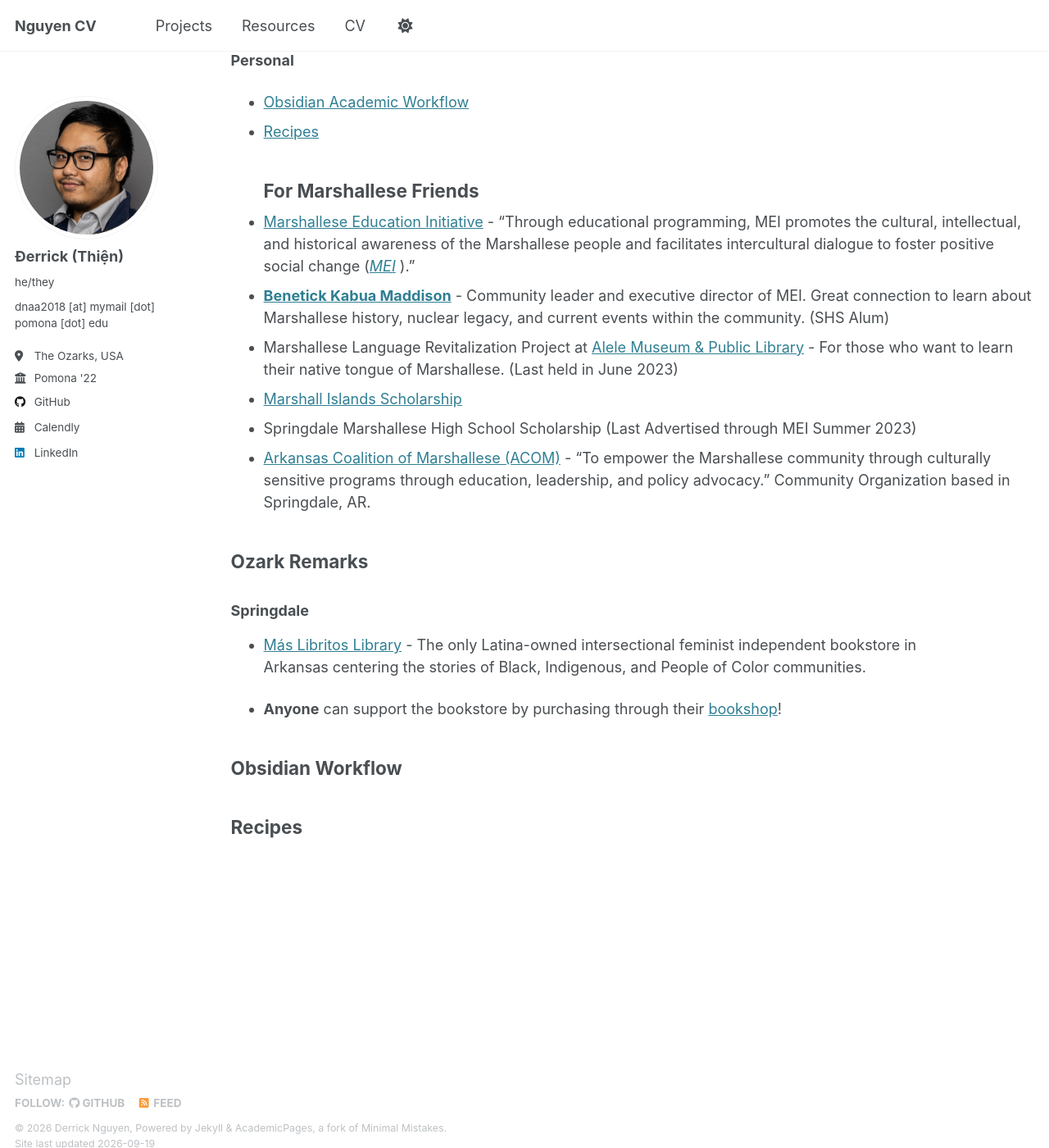
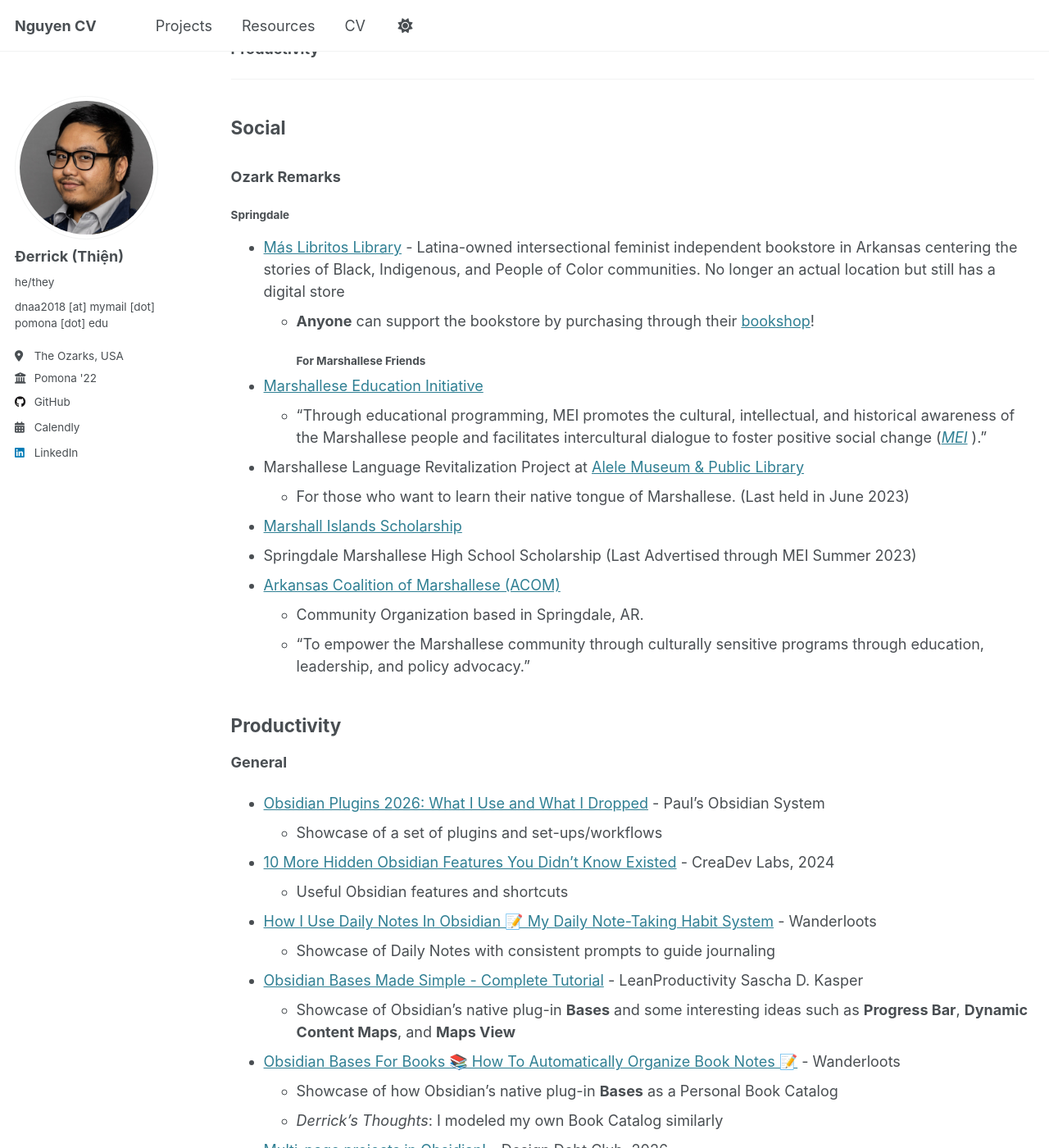
Before and after one commit to thienderrick/thienderrick.github.io, a Jekyll site: the page built from _pages/resources.md, in a window 1280 px wide and 1400 px high, scrolled down 274 px. Shown: the whole window at 82% size. Built offline with Jekyll 4.4.1, drawn with Linux system fonts in a browser that asks for light colours; some of the changed text lies outside the part shown.

Commit message:
Revise resources page layout and content
Updated the structure and content of the resources page, including new sections for Social, Productivity, and Frameworks. Enhanced links and descriptions for better clarity and organization.

```diff
--- a/_pages/resources.md
+++ b/_pages/resources.md
@@ -10,31 +10,83 @@
 
 {% include base_path %}
 
-### Table of Contents
+###### Table of Contents
+**Social**
+- [Ozark Remarks](#ozark-remarks)
+	- [Marshallese (NWA)](#for-mashallese-friends)
 
-**Social**
-- [Marshallese (NWA)](#for-mashallese-friends)
-- [Ozark Remarks](#ozark-remarks)
+**Productivity**
 
-**Personal**
-- [Obsidian Academic Workflow](#obsidian-workflow)
-- [Recipes](#recipes)
-## For Marshallese Friends
+---
 
-- [Marshallese Education Initiative](http://mei.ngo/) - "Through educational programming, MEI promotes the cultural, intellectual, and historical awareness of the Marshallese people and facilitates intercultural dialogue to foster positive social change ([_MEI_](https://www.mei.ngo/) )."
-- [**Benetick Kabua Maddison**](https://www.facebook.com/benetickmaddison?__cft__[0]=AZUa5jH_4_8jBrQGUsRl0nsb4EyaHaOfjSEnbxFdLTebOnfX1sCQQ2SXDnTfPkvcSwPUbUND3FA5qPndxdUGvG4KXH0JMCcqq_YUnfC5zBM6v8CSFJXlPnkBqc4WOHriW-ZdJrc5leZ1N3UCurmfq9P-d1ZR1BgvdvSP7-ziGHzQWYxLhFvGp08o5sVMCnhXKt0&__tn__=-UC%2CP-y-R) - Community leader and executive director of MEI. Great connection to learn about Marshallese history, nuclear legacy, and current events within the community. (SHS Alum)
-- Marshallese Language Revitalization Project at [Alele Museum & Public Library](https://www.facebook.com/alelemuseum) - For those who want to learn their native tongue of Marshallese. (Last held in June 2023)
+## Social
+
+### Ozark Remarks
+#### Springdale
+- [Más Libritos Library](https://mas-libritos-bookstore.square.site/) -  Latina-owned intersectional feminist independent bookstore in Arkansas centering the stories of Black, Indigenous, and People of Color communities. No longer an actual location but still has a digital store
+	- **Anyone** can support the bookstore by purchasing through their [bookshop](https://bookshop.org/shop/maslibritosbookstore)!
+#### For Marshallese Friends
+- [Marshallese Education Initiative](http://mei.ngo/)
+	- "Through educational programming, MEI promotes the cultural, intellectual, and historical awareness of the Marshallese people and facilitates intercultural dialogue to foster positive social change ([_MEI_](https://www.mei.ngo/) )."
+- Marshallese Language Revitalization Project at [Alele Museum & Public Library](https://www.facebook.com/alelemuseum)
+	- For those who want to learn their native tongue of Marshallese. (Last held in June 2023)
 - [Marshall Islands Scholarship](https://www.facebook.com/RMISGLB)
 - Springdale Marshallese High School Scholarship (Last Advertised through MEI Summer 2023)
-- [Arkansas Coalition of Marshallese (ACOM)](https://www.facebook.com/ArkanasasCoalitionofMarshallese) - "To empower the Marshallese community through culturally sensitive programs through education, leadership, and policy advocacy." Community Organization based in Springdale, AR.
+- [Arkansas Coalition of Marshallese (ACOM)](https://www.facebook.com/ArkanasasCoalitionofMarshallese)
+	- Community Organization based in Springdale, AR.
+	- "To empower the Marshallese community through culturally sensitive programs through education, leadership, and policy advocacy."
 
+## Productivity
+**General**
+- [Obsidian Plugins 2026: What I Use and What I Dropped](https://www.youtube.com/watch?v=R_TXFr-8wd4&t=1615s) - Paul's Obsidian System
+	- Showcase of a set of plugins and set-ups/workflows
+- [10 More Hidden Obsidian Features You Didn't Know Existed](https://www.youtube.com/watch?v=eLUpVJXlGS8) - CreaDev Labs, 2024
+	- Useful Obsidian features and shortcuts
+- [How I Use Daily Notes In Obsidian 📝 My Daily Note-Taking Habit System](https://www.youtube.com/watch?v=yk6gdBUaLbw&t=2316s) - Wanderloots
+	- Showcase of Daily Notes with consistent prompts to guide journaling
+- [Obsidian Bases Made Simple - Complete Tutorial](https://www.youtube.com/watch?v=34NAe62IH-M) - LeanProductivity Sascha D. Kasper
+	- Showcase of Obsidian's native plug-in **Bases** and some interesting ideas such as **Progress Bar**, **Dynamic Content Maps**, and **Maps View**
+- [Obsidian Bases For Books 📚 How To Automatically Organize Book Notes 📝](https://www.youtube.com/watch?v=Ww3uJCsFuSs) - Wanderloots
+	- Showcase of how Obsidian's native plug-in **Bases** as a Personal Book Catalog
+	- *Derrick's Thoughts*: I modeled my own Book Catalog similarly
+- [Multi-page projects in Obsidian!](https://www.youtube.com/watch?v=na0eSecbRUI) - Design Debt Club, 2026
+	- Showcase of **Project Browser** Obsidian plug-in this creator made
+	- *Derrick's Thoughts*: I actually use this plugin to organize my folders a bit visually so this plugin can have other use cases. This is also an interesting framework to think about file navigation
+- [I Stopped Writing in Paragraphs in Obsidian](https://www.youtube.com/watch?v=GqBIt3u26do)- Santi Younger, 2026
+	- Showcase of a plug-in this creator made
+	- *Derrick's Thoughts*: While I personally do not use this plugin, it does provide an interesting idea and framework to approach to note taking which others might find value in
 
-## Ozark Remarks
-### Springdale
-- [Más Libritos Library](https://mas-libritos-bookstore.square.site/) - The only Latina-owned intersectional feminist independent bookstore in Arkansas centering the stories of Black, Indigenous, and People of Color communities.
+**Frameworks / Note-taking Methods**
+- [Revolutionise Your Productivity: The best way to implement a modern-day Zettelkasten method???](https://www.youtube.com/watch?v=-RzLIfOQhsM) - Construct by Dee, 2023
+	- **LOGREDIS Zettelkasten**
+- [How I Use Daily Notes In Obsidian 📝 My Daily Note-Taking Habit System](https://www.youtube.com/watch?v=yk6gdBUaLbw) - Wanderloots, 2025
+	- **Molecular Zettelkasten**
 
-- **Anyone** can support the bookstore by purchasing through their [bookshop](https://bookshop.org/shop/maslibritosbookstore)!
+**AI Integraton**
+- [Obsidian . n 24 Minutes](https://www.youtube.com/watch?v=4Hvkv_I8QDE) - Tina Huang
+	- Showcase of multiple layers of **AI Integration**
+	- *Derrick's Thoughts*: I do encourage people to do some of the cognitive work ourselves otherwise the cognitive substitution will weaken core cognitive abilities
 
-## Obsidian Workflow
+**Writing**
+- [An AMAZING Fiction Planning Plugin | StoryLine for Obsidian](https://www.youtube.com/watch?v=zezZF8L9cfI) - The Self Discovery Channel
+	- **StoryLine Writing Plugin** Vault Showcase
+- [Obsidian Writers: Build Your Novel Structure Instantly](https://www.youtube.com/watch?v=0vkLaI_LewM) - Radial Timeline
+	- Story Writing **Radial** Framework Vault Showcase
+- [Vibe Coding 2.0: I Wrote, Voiced, and Published a Full Novel in 60 Days](https://www.youtube.com/watch?v=AzXP6SpD1XU) - Zsolt's Visual Personal Knowledge Management
+	- Showcase of a really automated writing system/workflow
+	- *Derrick's Thoughts*: I am not a big fan
 
-## Recipes
+**Academia**
+- [how i used obsidian to write my first-class dissertation ⭐](https://www.youtube.com/watch?v=gqKE2dq1bcs) - isabelthearcher, 2026
+	- Showcase of using Obsidian for an Academic Thesis Manuscript
+- [Obsidian Note-Taking System for Academics & Students - Full Tutorial & Demo (Write Papers Faster)](https://www.youtube.com/watch?v=S_-uD3GtFno) - The Effortless Academic, 2026
+	- Showcase of an academic research Obsidian workflow using **Zotero Integration** including *within Obsidian*!
+	- Includes a live demonstration of note taking
+	- *Derrick's Thoughts*: I personally think some of this "effortless" task delegating should be executed by the individual
+- [How to Become an Expert with Obsidian (FULL GUIDE)](https://www.youtube.com/watch?v=IMfz9E7g-Hk) - Odysseas, 2025
+	- Showcase of using **Atomic Notes** with **Zotero Integration**
+- [How I research and write in Obsidian](https://www.youtube.com/watch?v=zEYp0BJL7MU) - Danny Hatcher, 2024
+	- Showcase of using **Zotero Integration** for research workflow
+	- *Derrick's Thoughts*: A bit outdated but I think starting here to get a sense of how others navigated Obsidian before is super important.
+- [HOW TO TAKE NOTES for RESEARCH PAPERS](https://www.youtube.com/watch?v=X5BH-eABuZ0) - Jonathan Yuan, 2023
+	- Non-Obsidian, Notion Showcase of Academic Research Processing Workflow
```
